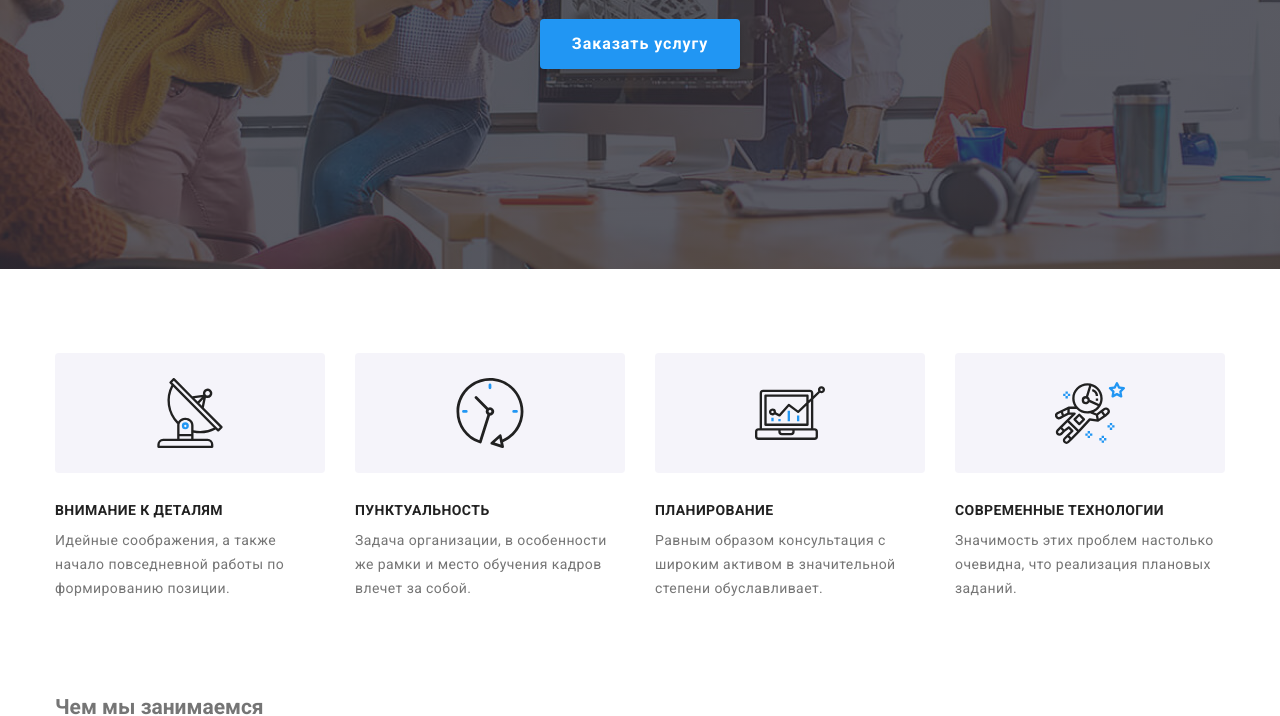
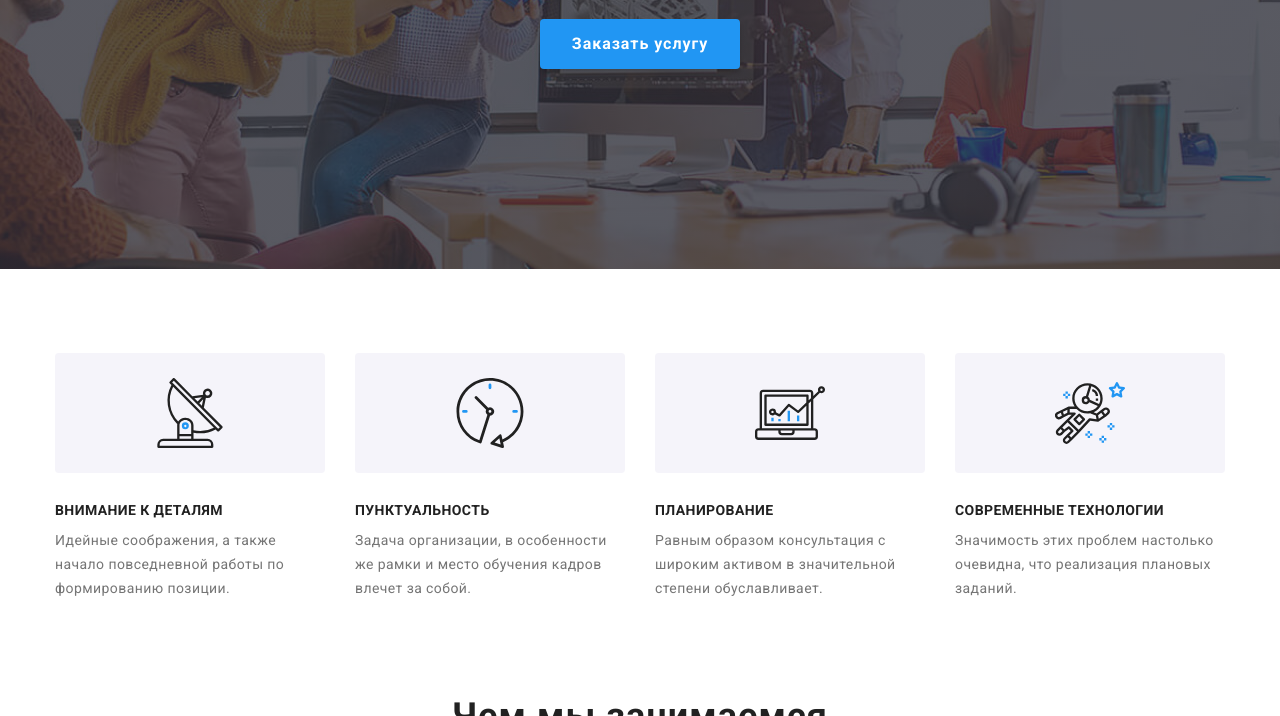
Before and after one commit to Yevgeniy-M/goit-markup-hw-07, a plain HTML site: page index.html in a window 1280 px wide. Shown: the part 414-1130 px from the top of the page. Drawn offline with nearby package versions, Linux system fonts and the light colour scheme; files that its build step writes are made by us from their sources; files whose address does not match are found by name.

Commit message:
Импорт паршалов.

```diff
--- a/sass/main.scss
+++ b/sass/main.scss
@@ -3,6 +3,9 @@
 @import "./components/container";
 @import "./components/section";
 @import "./components/modal";
+@import "./components/subtitle";
+@import "./components/logo";
+@import "./components/title";
 
 @import "./layout/header";
 @import "./layout/hero";
```
